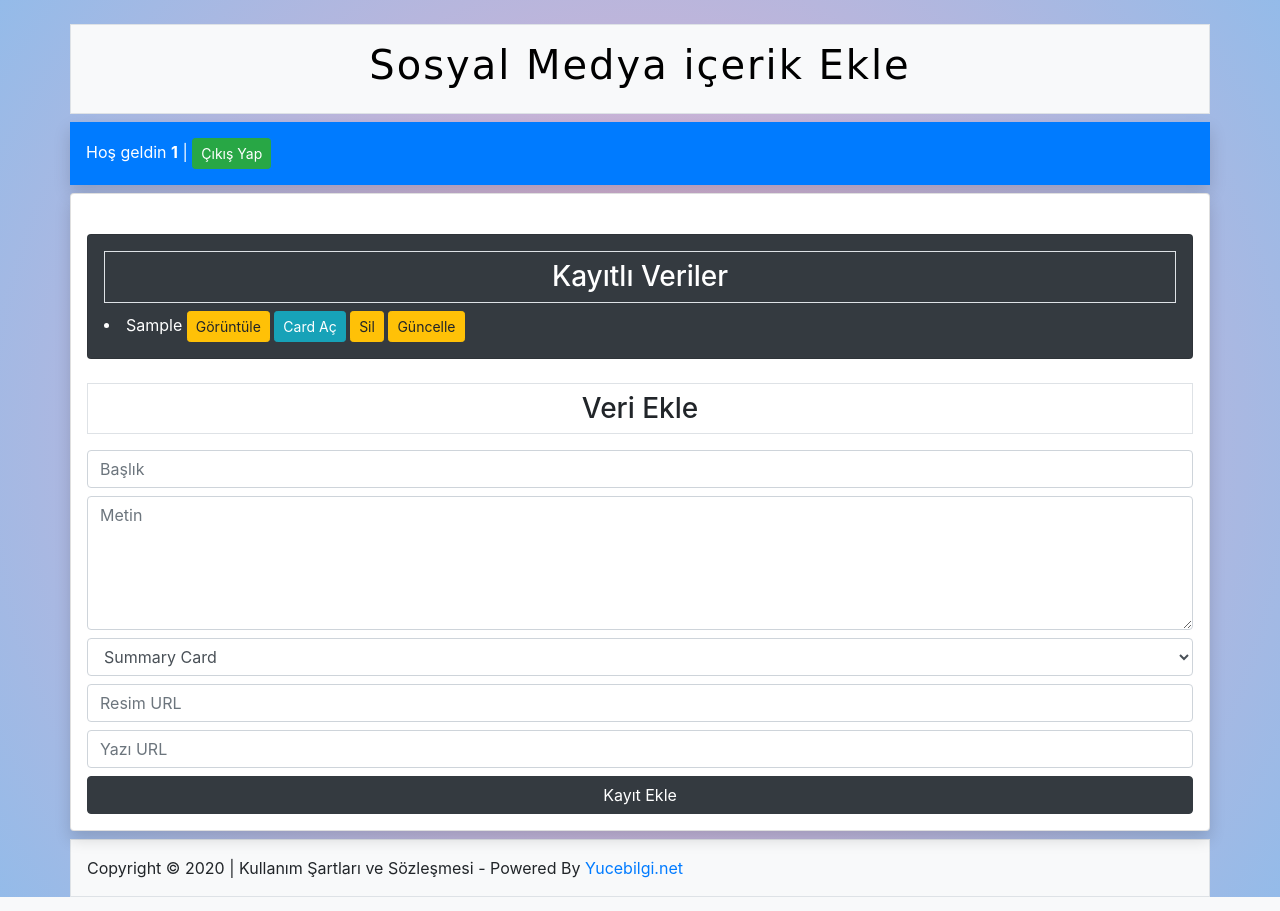
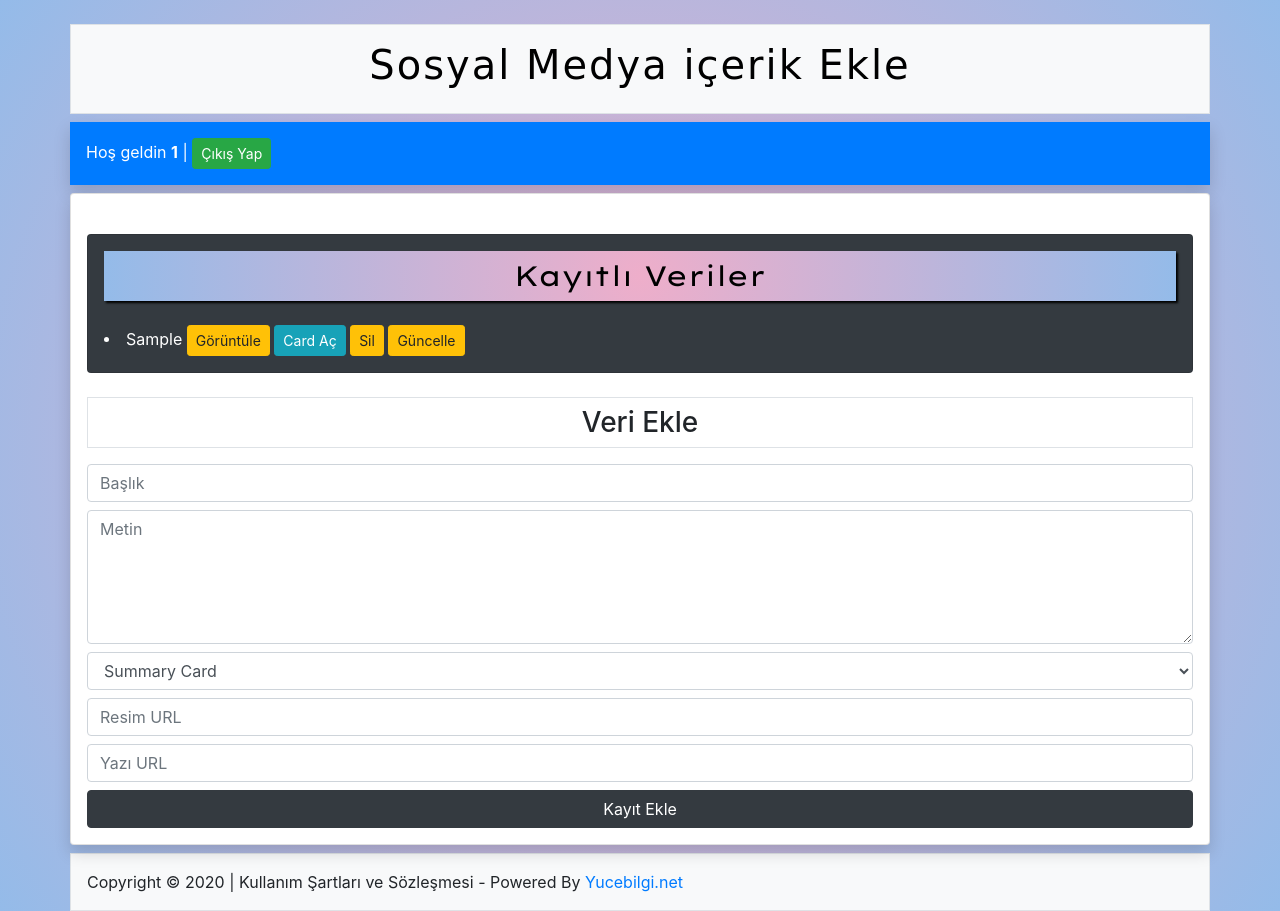
Before and after one commit to lazcansar/social-media-card-generate, a PHP site: page / in a window 1280 px wide. Run offline with PHP 8.4, Linux system fonts and the light colour scheme; the visitor is signed in with stand-in values (Sample User, id 1); tables that the repository leaves empty hold one stand-in row (values such as "Sample post"); some web fonts are replaced.

Commit message:
guncelleme

```diff
--- a/header.php
+++ b/header.php
@@ -4,6 +4,7 @@ include ("baglan.php"); ?>
 <!DOCTYPE html>
 <html lang="tr">
 <head>
+<link href="https://fonts.googleapis.com/css2?family=Lexend+Giga&display=swap" rel="stylesheet">
 <link href="https://fonts.googleapis.com/css2?family=Girassol&display=swap" rel="stylesheet">
     <link href="https://fonts.googleapis.com/css?family=Inria+Sans&display=swap" rel="stylesheet">
     <script src="https://code.jquery.com/jquery-3.4.1.slim.min.js" integrity="sha384-J6qa4849blE2+poT4WnyKhv5vZF5SrPo0iEjwBvKU7imGFAV0wwj1yYfoRSJoZ+n" crossorigin="anonymous"></script>
--- a/stil.css
+++ b/stil.css
@@ -12,3 +12,16 @@ background: radial-gradient(circle, rgba(238,174,202,1) 0%, rgba(148,187,233,1)
     color:black;
     text-decoration: none;
 }
+.kayitli-veriler{
+    background: rgb(238,174,202);
+    background: radial-gradient(circle, rgba(238,174,202,1) 0%, rgba(148,187,233,1) 100%);
+    box-shadow: 2px 2px 2px black;
+    color: black;
+    font-family: 'Lexend Giga', sans-serif;
+}
+#yazi-alani{
+    background-color: bisque;
+}
+#url-alani{
+    background-color:cyan;
+}
--- a/veri-ekle-listele.php
+++ b/veri-ekle-listele.php
@@ -8,7 +8,7 @@ if(isset($_SESSION['mail'])){
 <div class="container mt-2 p-3 veri-ekle card shadow">
 
 <div class="card bg-dark mt-4 mb-4 p-3 text-white">
-   <h3 class="border text-center p-2">Kayıtlı Veriler</h3>';
+   <h3 class="text-center kayitli-veriler p-2">Kayıtlı Veriler</h3>';
    #kayıt ekleme bölümü buradan aşağısı
 if(isset($_GET['basariyla-silindi'])){
     echo "Kayıt başarıyla silindi...";
@@ -22,7 +22,8 @@ if ($yazilar->num_rows > 0){
         $sira = $cikti['icerik_id'];
         $baslik = $cikti['baslik'];
         $metin = $cikti['metin'];
-        echo '<li>'.$baslik.' <a class="btn btn-warning btn-sm" href="goruntule.php?icerik_id='.$sira.'">Görüntüle</a> <a class="btn btn-info btn-sm" href="card.php?icerik_id='.$sira.'">Card Aç</a> <a class="btn btn-warning btn-sm" href="veri-sil.php?icerik_id='.$sira.'">Sil</a> <a class="btn btn-warning btn-sm" href="veri-guncelle.php?icerik_id='.$sira.'">Güncelle</a></li>';
+        $onay = "'Silmek istediğinize emin misiniz?'";
+        echo '<li class="mt-3">'.$baslik.' <a class="btn btn-warning btn-sm" href="goruntule.php?icerik_id='.$sira.'">Görüntüle</a> <a class="btn btn-info btn-sm" href="card.php?icerik_id='.$sira.'">Card Aç</a> <a class="btn btn-warning btn-sm" href="veri-sil.php?icerik_id='.$sira.' " onclick="return confirm('.$onay.')">Sil</a> <a class="btn btn-warning btn-sm" href="veri-guncelle.php?icerik_id='.$sira.'">Güncelle</a></li>';
 
     }
 }else{
```
Also changed, not shown: goruntule.php (+13 -3 lines).
